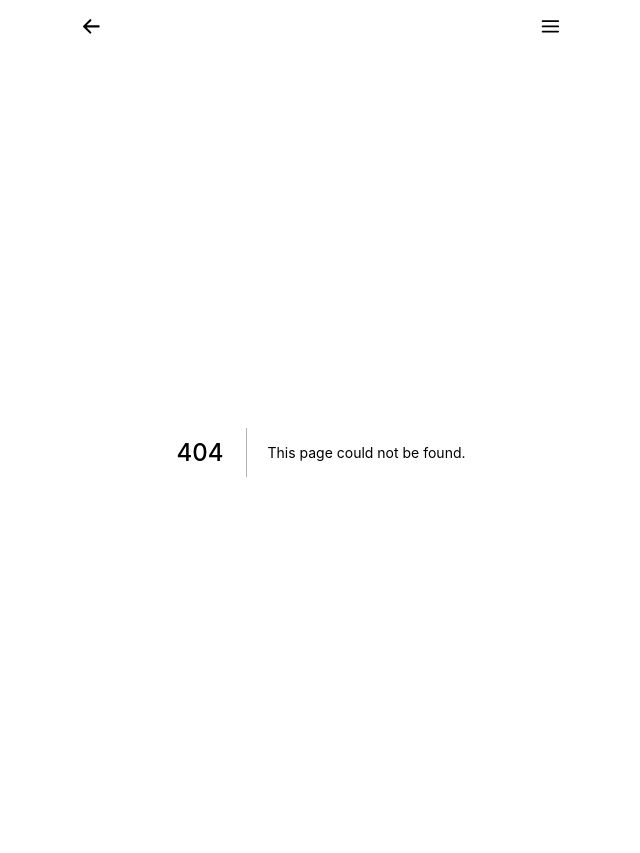
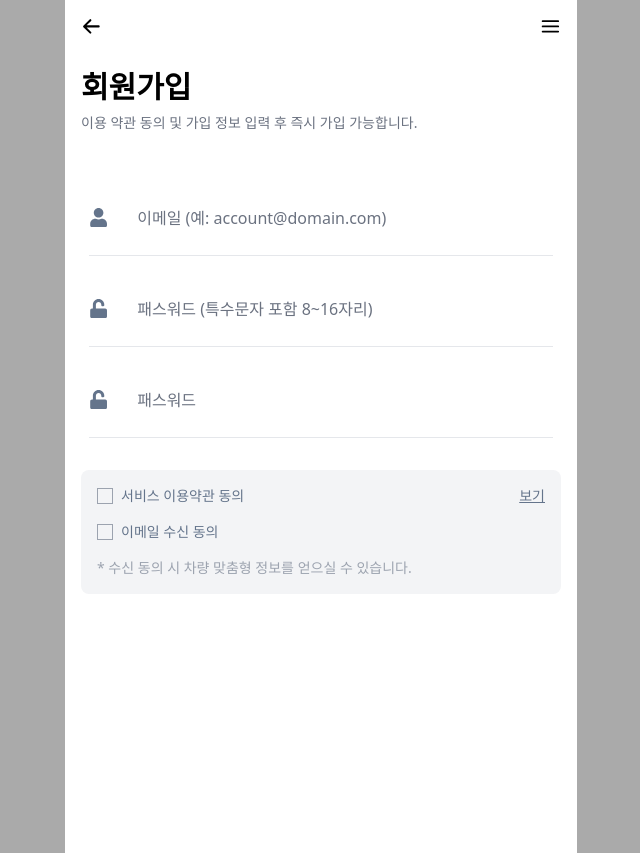
Before and after one commit to roy-pmgrow/baas2-next-webview, a Next.js app: page /signup in a window 1280 px wide. Before the commit this address had no page. Shown: the whole page, without its empty margins (319-959 px from the left). Built offline with nearby package versions, Linux system fonts and the light colour scheme.

Commit message:
💄 Design: SignUp 퍼블리싱 수정

```diff
--- /dev/null
+++ b/pages/signup.tsx
@@ -0,0 +1,72 @@
+import CheckBox from "components/Forms/Checkbox";
+import Input from "components/Forms/Input";
+import Section from "layouts/Section";
+import { NextPage } from "next";
+import { useForm } from "react-hook-form";
+import { SignUpForm } from "types/forms/signup";
+
+const SignupPage: NextPage = () => {
+  const { register, watch, setValue, handleSubmit } = useForm<SignUpForm>({
+    mode: "onChange",
+    defaultValues: {
+      loginId: "",
+      password: "",
+      confirmPassword: "",
+      serviceTerms: false,
+      emailReceive: false,
+    },
+  });
+
+  const onValid = (data: SignUpForm) => {
+    console.log(data);
+  };
+
+  return (
+    <Section>
+      <form autoComplete="off" onSubmit={handleSubmit(onValid)}>
+        <h1 className="text-3xl font-bold mb-[0.5rem]">회원가입</h1>
+        <h3 className="text-sm text-gray-500 mb-[4rem]">
+          이용 약관 동의 및 가입 정보 입력 후 즉시 가입 가능합니다.
+        </h3>
+        <div className="space-y-[2rem] px-[0.5rem]">
+          <Input
+            type="text"
+            register={register("loginId", { required: true })}
+            watch={watch("loginId")}
+            onClick={() => setValue("loginId", "")}
+            icon="user"
+            placeholder="이메일 (예: account@domain.com)"
+          />
+          <Input
+            register={register("password", { required: true })}
+            watch={watch("password")}
+            onClick={() => setValue("password", "")}
+            icon="password"
+            placeholder="패스워드 (특수문자 포함 8~16자리)"
+          />
+          <Input
+            register={register("confirmPassword", { required: true })}
+            watch={watch("confirmPassword")}
+            onClick={() => setValue("confirmPassword", "")}
+            icon="password"
+            placeholder="패스워드"
+          />
+        </div>
+        <div className="flex flex-col mt-[2rem] p-[1rem] bg-gray-100 rounded-lg space-y-[1rem]">
+          <div className="flex justify-between w-full">
+            <CheckBox id="serviceTerms" register={register("serviceTerms")} watch={watch("serviceTerms")}>
+              서비스 이용약관 동의
+            </CheckBox>
+            <span className="underline text-sm text-slate-500">보기</span>
+          </div>
+          <CheckBox id="emailReceive" register={register("emailReceive")} watch={watch("emailReceive")}>
+            이메일 수신 동의
+          </CheckBox>
+          <span className="text-gray-400 text-sm">* 수신 동의 시 차량 맞춤형 정보를 얻으실 수 있습니다.</span>
+        </div>
+      </form>
+    </Section>
+  );
+};
+
+export default SignupPage;
--- /dev/null
+++ b/types/forms/signup.ts
@@ -0,0 +1,7 @@
+export interface SignUpForm {
+  loginId: string;
+  password: string;
+  confirmPassword: string;
+  serviceTerms: boolean;
+  emailReceive: boolean;
+}
```
